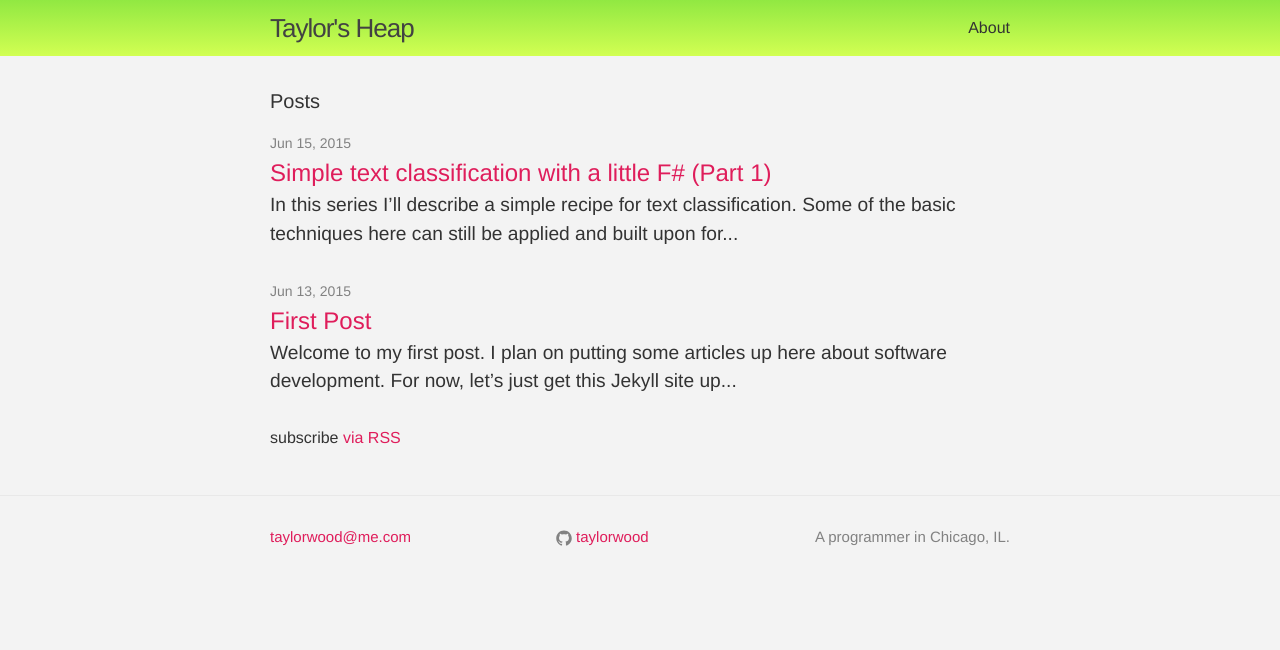
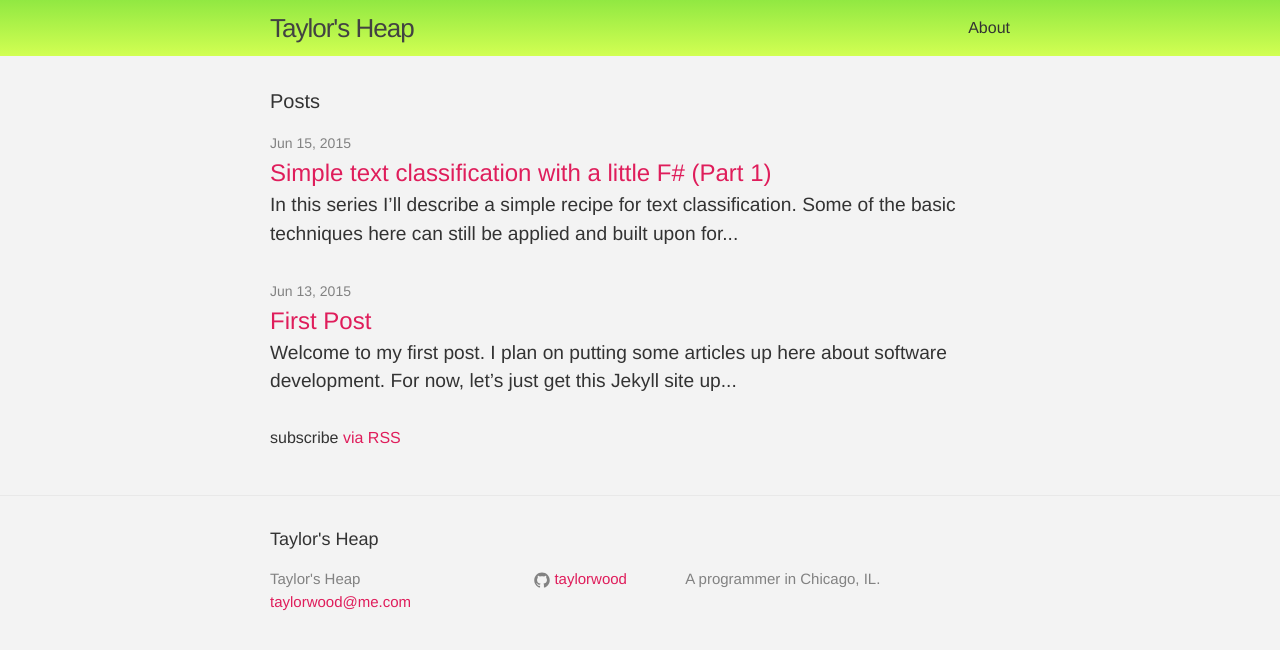
Before and after one commit to taylorwood/taylorwood.github.io, a Jekyll site: the page built from index.html, in a window 1280 px wide. Shown: the top 650 px of the page. Built offline with Jekyll 4.4.1, drawn with Linux system fonts in a browser that asks for light colours.

Commit message:
Revert "Adjust footer layout."
This reverts commit 0316928df2b8579da8baa370dae4ef050d8a1b81.

```diff
--- a/_includes/footer.html
+++ b/_includes/footer.html
@@ -2,14 +2,17 @@
 
   <div class="wrapper">
 
+    <h2 class="footer-heading">{{ site.title }}</h2>
+
     <div class="footer-col-wrapper">
       <div class="footer-col  footer-col-1">
         <ul class="contact-list">
+          <li>{{ site.title }}</li>
           <li><a href="mailto:{{ site.email }}">{{ site.email }}</a></li>
         </ul>
       </div>
 
-      <div class="footer-col  footer-col-2" style="text-align: center">
+      <div class="footer-col  footer-col-2">
         <ul class="social-media-list">
           {% if site.github_username %}
           <li>
@@ -43,7 +46,7 @@
       </div>
 
       <div class="footer-col  footer-col-3">
-        <p class="text" style="text-align: right">{{ site.description }}</p>
+        <p class="text">{{ site.description }}</p>
       </div>
     </div>
 
```
